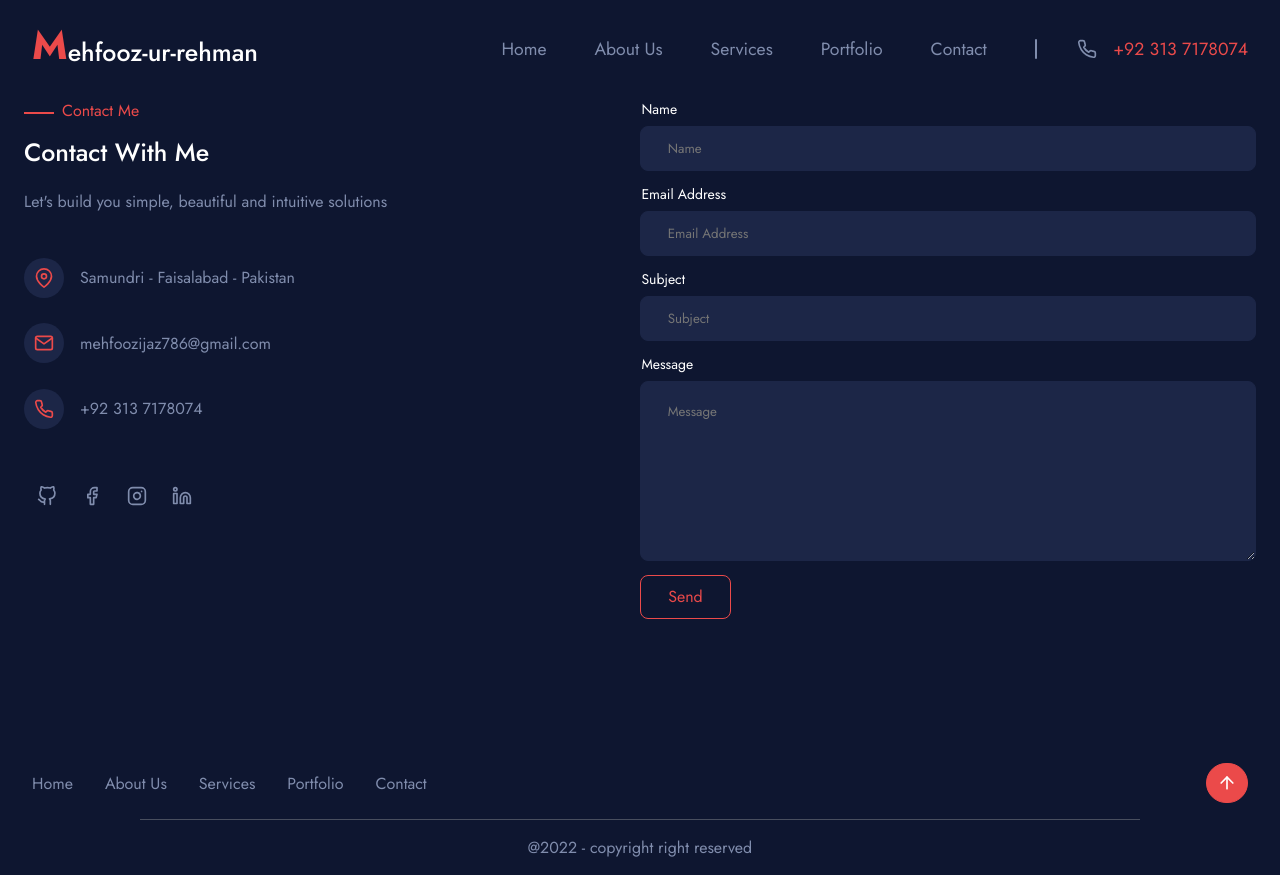
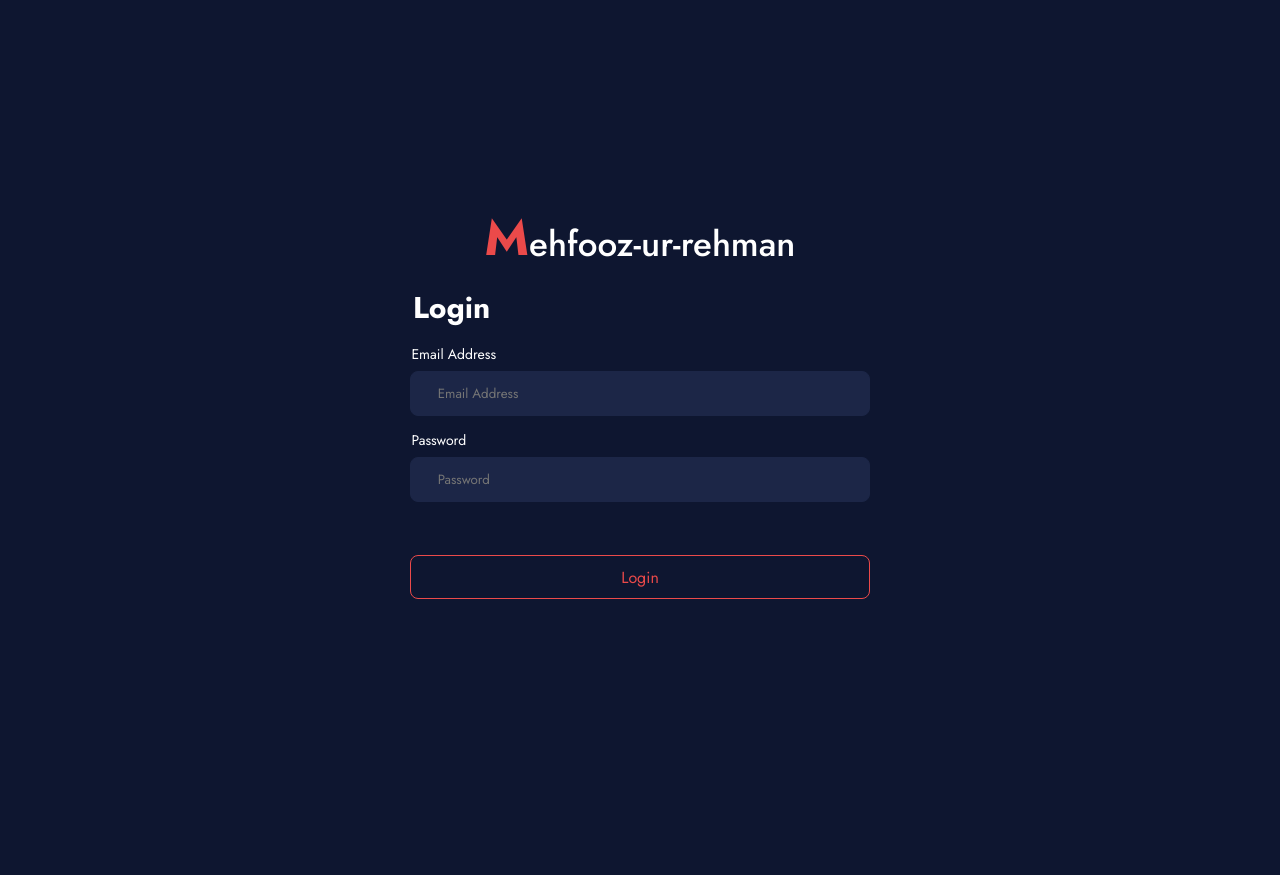
Before and after one commit to MehfoozurRehman/portfolio, a React (Vite) app: page /login in a window 1280 px wide. After the commit the page ends 800 px from the top, so only its background shows below. Built offline with nearby package versions, Linux system fonts and the light colour scheme; what cloudinary-react would draw is missing.

Commit message:
login done

```diff
--- a/src/app/App.jsx
+++ b/src/app/App.jsx
@@ -1,29 +1,51 @@
-import React from "react";
-import { Route, Routes } from "react-router-dom";
-import "./App.scss";
-import { Contact, Home, Portfolio, ProjectDetails } from "./screens";
-import { ContactSection, Footer, Header } from "./components";
-import { CloudinaryContext } from "cloudinary-react";
-import info from "./assets/info.json";
-import TestimonialFormSection from "./components/TestimonialFormSection";
+import React, { useState, createContext } from 'react';
+import { Route, Routes } from 'react-router-dom';
+import { Contact, Home, Portfolio, ProjectDetails } from './screens';
+import { ContactSection, Footer, Header } from './components';
+import { CloudinaryContext } from 'cloudinary-react';
+import info from './assets/info.json';
+import TestimonialFormSection from './components/TestimonialFormSection';
+import Login from './screens/Login';
+import './App.scss';
+import Dashboard from './screens/Dashboard';
+
 function Routing({ info }) {
   return (
     <Routes>
-      <Route path="/" element={<Home info={info} />} />
-      <Route path="/portfolio" element={<Portfolio />} />
-      <Route path="/project-detail" element={<ProjectDetails />} />
-      <Route path="/contact" element={<Contact />} />
-      <Route path="/write-testimonial" element={<TestimonialFormSection />} />
+      <Route path="/">
+        <Route path="" element={<Home info={info} />} />
+        <Route path="portfolio" element={<Portfolio />} />
+        <Route path="project-detail" element={<ProjectDetails />} />
+        <Route path="contact" element={<Contact />} />
+        <Route path="write-testimonial" element={<TestimonialFormSection />} />
+      </Route>
+      <Route path="/login" element={<Login />} />
+      <Route path="/dashboard" element={<Dashboard />} />
     </Routes>
   );
 }
+
+export const AuthContext = createContext();
+export const DashboardContext = createContext();
+
 export default function App() {
+  const [isUser, setIsUser] = useState(false);
+  const [isDashboard, setIsDashboard] = useState(false);
+
   return (
     <CloudinaryContext cloudName="mehfoozurrehman">
-      <Header info={info} />
-      <Routing info={info} />
-      <ContactSection />
-      <Footer />
+      <AuthContext.Provider value={{ isUser, setIsUser }}>
+        <DashboardContext.Provider value={{ isDashboard, setIsDashboard }}>
+          {isDashboard ? null : <Header info={info} />}
+          <Routing info={info} />
+          {isDashboard ? null : (
+            <>
+              <ContactSection />
+              <Footer />
+            </>
+          )}
+        </DashboardContext.Provider>
+      </AuthContext.Provider>
     </CloudinaryContext>
   );
 }
--- a/src/app/App.scss
+++ b/src/app/App.scss
@@ -1,4 +1,4 @@
-@import url("https://fonts.googleapis.com/css2?family=Jost:ital,wght@0,100;0,200;0,300;0,400;0,500;0,600;0,700;0,800;0,900;1,100;1,200;1,300;1,400;1,500;1,600;1,700;1,800;1,900&display=swap");
+@import url('https://fonts.googleapis.com/css2?family=Jost:ital,wght@0,100;0,200;0,300;0,400;0,500;0,600;0,700;0,800;0,900;1,100;1,200;1,300;1,400;1,500;1,600;1,700;1,800;1,900&display=swap');
 
 $primary: #eb4a4a;
 $secondary: #808dad;
@@ -9,7 +9,7 @@ $light: #ffffff;
 *::after,
 *::before {
   box-sizing: border-box;
-  font-family: "Jost", sans-serif;
+  font-family: 'Jost', sans-serif;
   scroll-behavior: smooth;
 }
 
@@ -108,7 +108,7 @@ body::-webkit-scrollbar-track {
   position: relative;
 }
 .header__wrapper__nav__link__content::after {
-  content: "";
+  content: '';
   position: absolute;
   top: 1.4rem;
   left: 0em;
@@ -734,7 +734,7 @@ body::-webkit-scrollbar-track {
   position: absolute;
   top: 32px;
   left: 0px;
-  content: "";
+  content: '';
   width: 0px;
   height: 2px;
   background-color: $primary;
@@ -776,7 +776,7 @@ body::-webkit-scrollbar-track {
 }
 .home__section__right__play__button::after {
   position: absolute;
-  content: "";
+  content: '';
   width: 90px;
   height: 90px;
   background-color: rgba(235, 74, 74, 0.3);
@@ -820,7 +820,7 @@ body::-webkit-scrollbar-track {
 }
 .home__section__right__experience__content__info::after {
   position: absolute;
-  content: "";
+  content: '';
   width: 120%;
   height: 120%;
   background-color: rgba(25, 32, 59, 0.7);
@@ -1079,7 +1079,7 @@ body::-webkit-scrollbar-track {
   .services__section__left {
     flex-direction: column;
     align-items: center;
-    min-height: fit-content;
+    min-height: 800px;
   }
   .services__section__left__col {
     width: 100%;
--- /dev/null
+++ b/src/app/screens/Dashboard.jsx
@@ -0,0 +1,14 @@
+import React, { useContext, useEffect } from 'react';
+import { DashboardContext } from '../App';
+
+export default function Dashboard() {
+  const { setIsDashboard } = useContext(DashboardContext);
+  useEffect(() => {
+    setIsDashboard(true);
+    return () => {
+      setIsDashboard(false);
+    };
+  }, []);
+
+  return <>1</>;
+}
--- a/src/app/screens/Home.jsx
+++ b/src/app/screens/Home.jsx
@@ -1,14 +1,17 @@
-import React from "react";
+import React, { useContext } from 'react';
+import { AuthContext } from '../App';
 import {
   AboutSection,
   HomeSection,
   PortfolioSection,
   ServicesSection,
   TestimonialsSection,
-} from "../components";
-import SkillSection from "../components/SkillSection";
+} from '../components';
+import SkillSection from '../components/SkillSection';
 
 export default function Home({ info }) {
+  const { isUser } = useContext(AuthContext);
+  console.log(isUser);
   return (
     <>
       <HomeSection info={info} />
--- /dev/null
+++ b/src/app/screens/Login.jsx
@@ -0,0 +1,91 @@
+import React, { useContext, useState, useEffect } from 'react';
+import { Link } from 'react-router-dom';
+import { DashboardContext } from '../App';
+
+export default function Login() {
+  const { setIsDashboard } = useContext(DashboardContext);
+  const [email, setEmail] = useState('');
+  const [password, setPassword] = useState('');
+  useEffect(() => {
+    setIsDashboard(true);
+    return () => {
+      setIsDashboard(false);
+    };
+  }, []);
+  const handleSubmit = () => {
+    console.log(email, password);
+  };
+
+  return (
+    <>
+      <div
+        style={{
+          display: 'flex',
+          justifyContent: 'center',
+          alignItems: 'center',
+          height: '100vh',
+          width: '100vw',
+        }}
+      >
+        <form
+          onSubmit={handleSubmit}
+          className="contact__section__right"
+          style={{ maxWidth: 500, padding: 20 }}
+        >
+          <Link
+            to="/"
+            onClick={() => {
+              document.getElementById('home').checked = true;
+            }}
+            className="header__wrapper__logo"
+            style={{ marginLeft: 'auto', marginRight: 'auto', fontSize: 35 }}
+          >
+            <span style={{ fontSize: 50 }}>M</span>
+            <div>ehfooz-ur-rehman</div>
+          </Link>
+          <div
+            className="contact__section__right__label"
+            style={{ fontSize: 30, fontWeight: 'bold' }}
+          >
+            Login
+          </div>
+          <div className="contact__section__right__label">Email Address</div>
+          <input
+            type="text"
+            placeholder="Email Address"
+            className="contact__section__right__input__box"
+            value={email}
+            onChange={(e) => {
+              setEmail(e.target.value);
+            }}
+            required
+          />
+          <div className="contact__section__right__label">Password</div>
+          <input
+            type="text"
+            placeholder="Password"
+            className="contact__section__right__input__box"
+            value={password}
+            onChange={(e) => {
+              setPassword(e.target.value);
+            }}
+            required
+          />
+
+          <button
+            title="Send"
+            className="contact__section__right__btn"
+            style={{
+              marginLeft: 'auto',
+              marginRight: 'auto',
+              width: '100%',
+              marginTop: 40,
+            }}
+          >
+            Login
+          </button>
+        </form>
+      </div>
+    </>
+  );
+}
```
